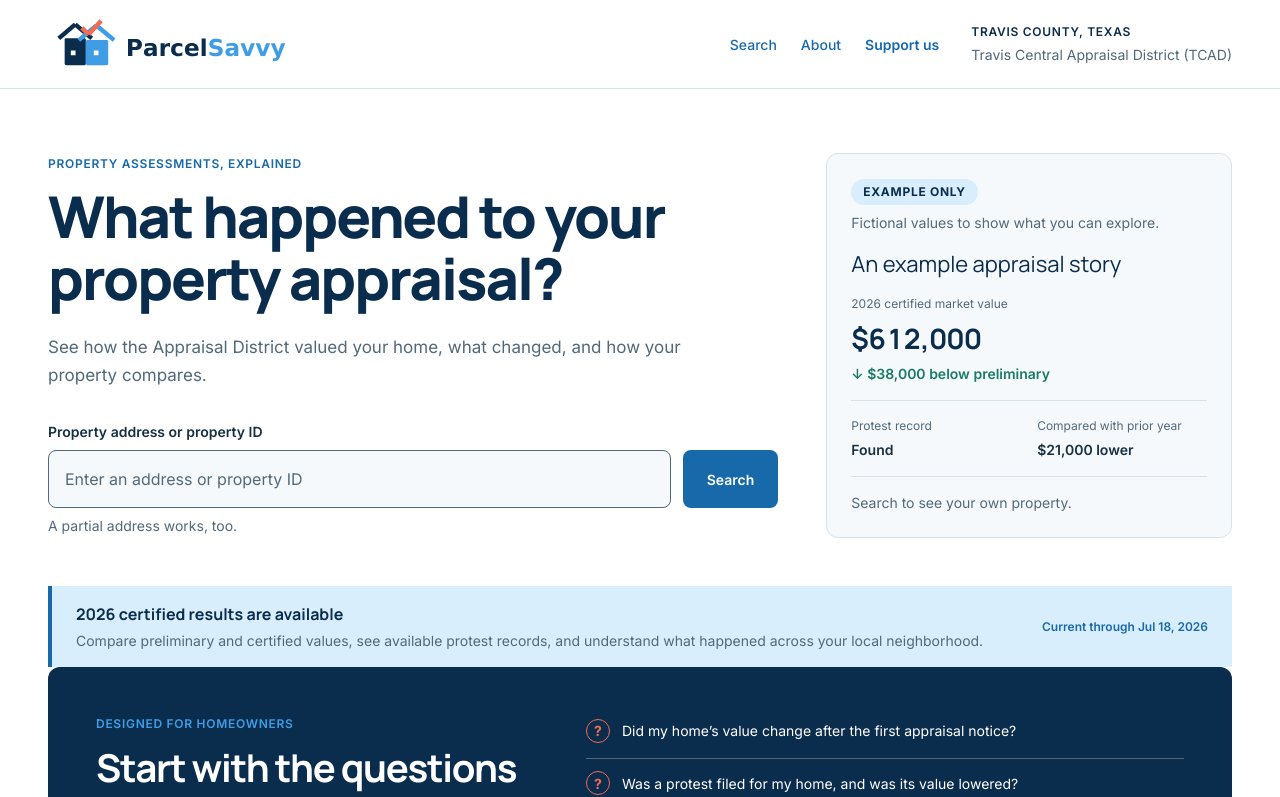
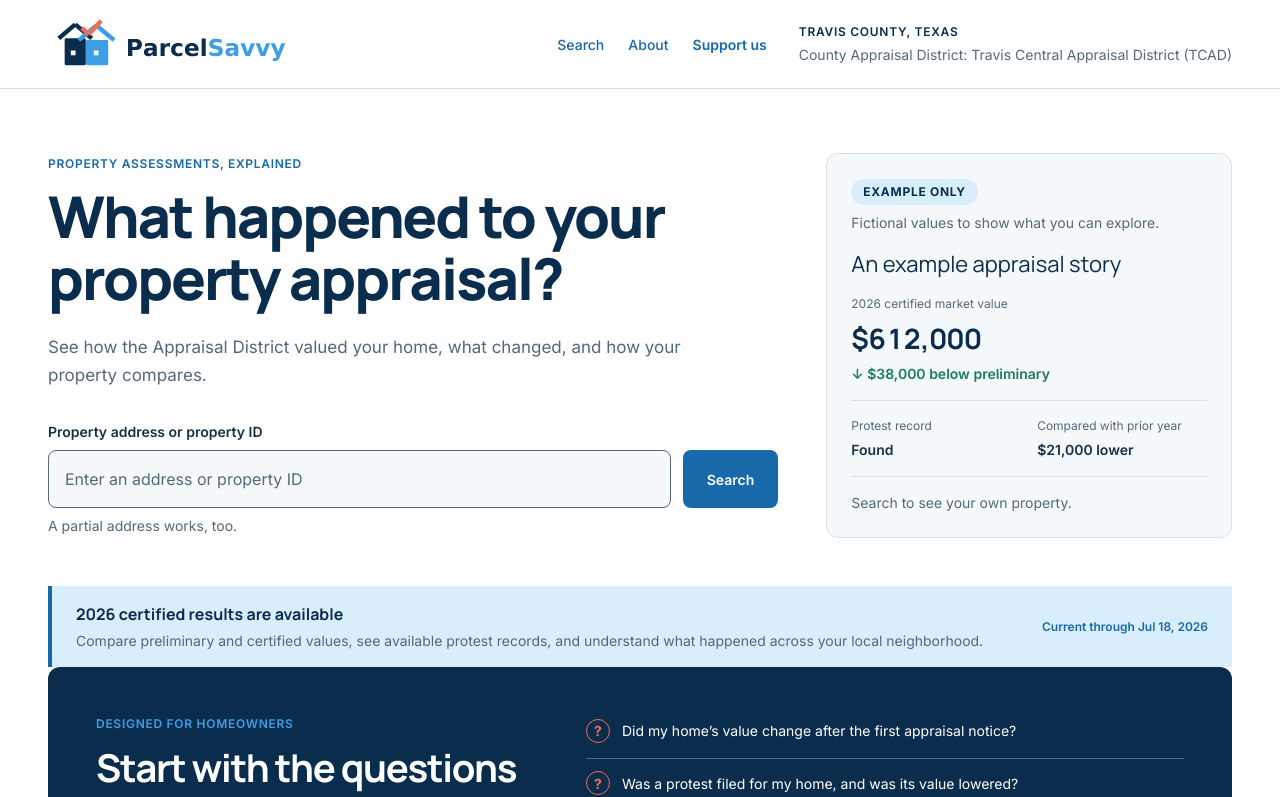
Before and after one commit to wlreich/PropertyTaxHelper, a Next.js app in the folder web/: page / in a window 1280 px wide. Shown: the top 797 px of the page. Built offline with nearby package versions, Linux system fonts and the light colour scheme.

Commit message:
Label the county appraisal district explicitly in the search header

```diff
--- a/web/src/app/page.tsx
+++ b/web/src/app/page.tsx
@@ -115,7 +115,7 @@ export default async function Home({
           <div className={styles.county}>
             <span>{appraisalDistrict.countyLabel}</span>
             <span className={styles.districtName}>
-              {appraisalDistrict.name} ({appraisalDistrict.abbreviation})
+              County Appraisal District: {appraisalDistrict.name} ({appraisalDistrict.abbreviation})
             </span>
           </div>
         </div>
```
Also changed, not shown: 1 other file (tests, documents, lock files or other folders).
